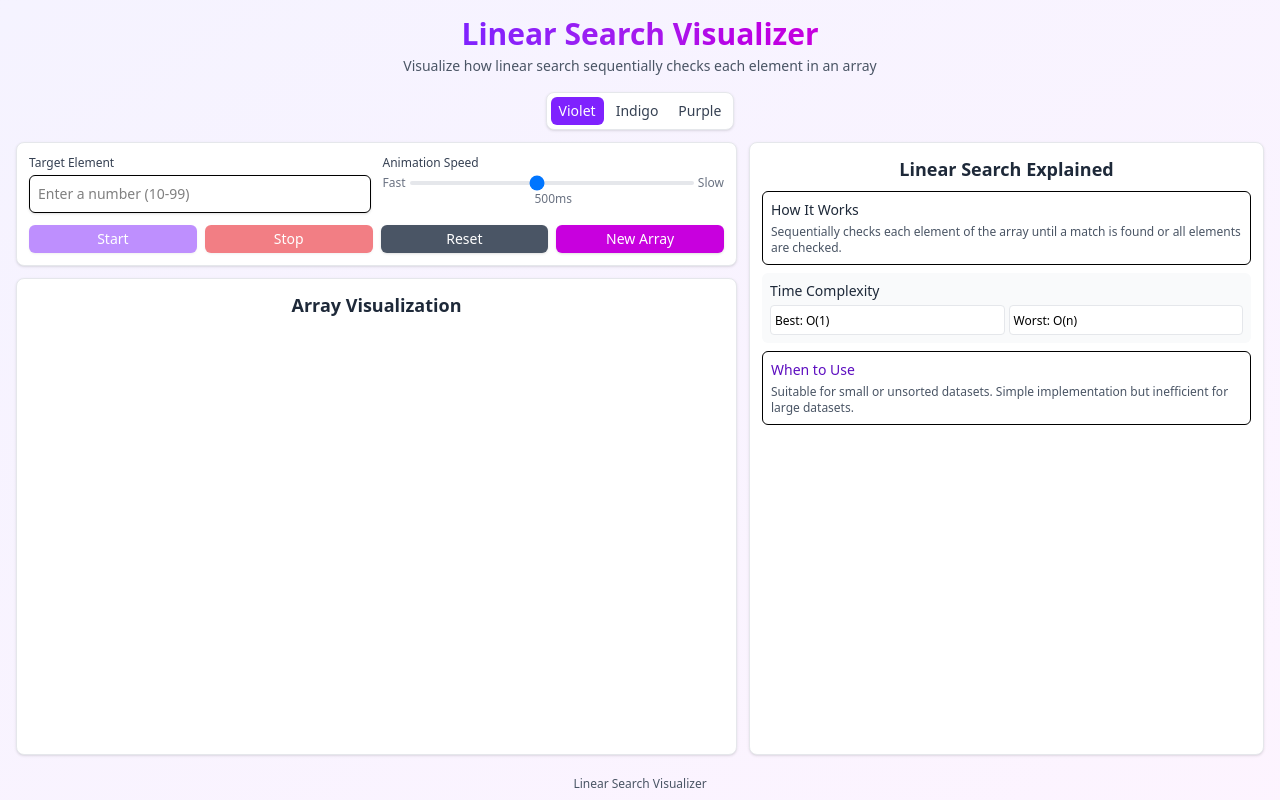
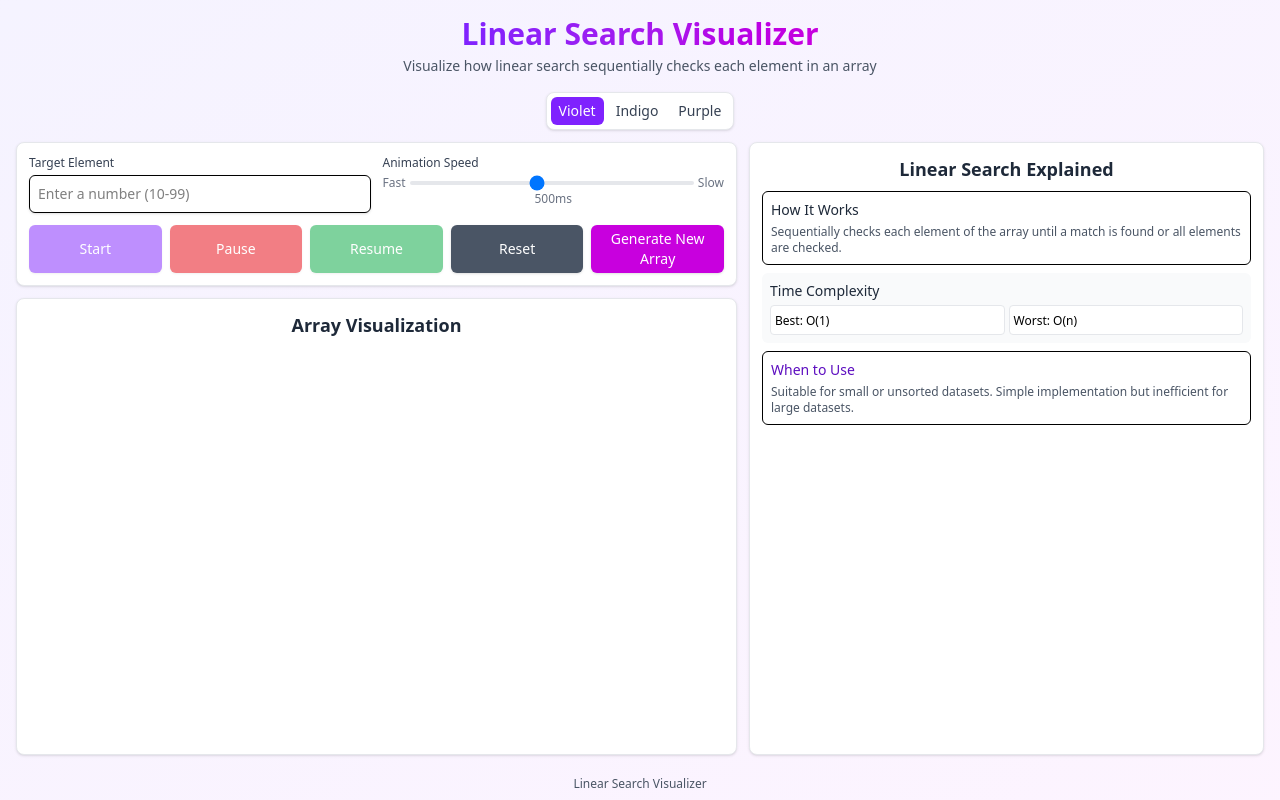
Before and after one commit to NikhilPatil2727/DSAVisualizer, a React (Vite) app: page / in a window 1280 px wide. Built offline with nearby package versions, Linux system fonts and the light colour scheme.

Commit message:
Final code of LinearSearch

```diff
--- a/src/components/LinearSearchVisualizer.jsx
+++ b/src/components/LinearSearchVisualizer.jsx
@@ -76,52 +76,66 @@ const LinearSearchVisualizer = () => {
     }
   }, [steps]);
 
-  const startSearch = async () => {
+  // Recursive search function that can be paused/resumed
+  const searchFrom = async (index) => {
+    if (index >= array.length) {
+      setResult('Element not found');
+      setIsSearching(false);
+      return;
+    }
+    if (cancelFlag.current) return;
+
+    setCurrentIndex(index);
+    setSearchHistory(prev => [...prev, index]);
+    const stepInfo = {
+      index,
+      value: array[index],
+      status: array[index] === parseInt(target) ? 'found' : 'checked'
+    };
+    setSteps(prev => [...prev, stepInfo]);
+
+    await new Promise(resolve => setTimeout(resolve, speed));
+    if (cancelFlag.current) return;
+
+    if (array[index] === parseInt(target)) {
+      setIsFound(true);
+      setResult(`Element found at position ${index + 1}`);
+      setIsSearching(false);
+      return;
+    } else {
+      searchFrom(index + 1);
+    }
+  };
+
+  // Start search from the beginning
+  const startSearch = () => {
     if (!target || target < 10 || target > 99) {
       setResult('Please enter a valid target between 10 and 99.');
       return;
     }
-
     resetSearch();
     setIsSearching(true);
     cancelFlag.current = false;
-    let found = false;
-
-    for (let i = 0; i < array.length; i++) {
-      if (cancelFlag.current) break;
-
-      setCurrentIndex(i);
-      setSearchHistory(prev => [...prev, i]);
-      const stepInfo = {
-        index: i,
-        value: array[i],
-        status: array[i] === parseInt(target) ? 'found' : 'checked'
-      };
-      setSteps(prev => [...prev, stepInfo]);
-
-      await new Promise(resolve => setTimeout(resolve, speed));
-
-      if (array[i] === parseInt(target)) {
-        setIsFound(true);
-        setResult(`Element found at position ${i + 1}`);
-        found = true;
-        break;
-      }
-    }
-
-    if (!found && !cancelFlag.current) {
-      setResult('Element not found');
-    }
-    setIsSearching(false);
-    cancelFlag.current = false;
+    searchFrom(0);
   };
 
-  const stopSearch = () => {
+  // Pause the ongoing search
+  const pauseSearch = () => {
     if (isSearching) {
       cancelFlag.current = true;
       setIsSearching(false);
       setIsPaused(true);
       setResult('Search paused');
+    }
+  };
+
+  // Resume search from the last checked index
+  const resumeSearch = () => {
+    if (isPaused) {
+      cancelFlag.current = false;
+      setIsSearching(true);
+      setIsPaused(false);
+      searchFrom(currentIndex + 1);
     }
   };
 
@@ -187,7 +201,7 @@ const LinearSearchVisualizer = () => {
                       value={target}
                       onChange={(e) => setTarget(e.target.value)}
                       className="w-full p-2 border rounded-md focus:outline-none focus:ring-1 text-sm shadow-sm transition-all"
-                      disabled={isSearching}
+                      disabled={isSearching || isPaused}
                       min="10"
                       max="99"
                       placeholder="Enter a number (10-99)"
@@ -206,6 +220,7 @@ const LinearSearchVisualizer = () => {
                         max="1000"
                         value={speed}
                         onChange={(e) => setSpeed(Number(e.target.value))}
+                        disabled={isSearching || isPaused}
                         className="flex-grow h-1 bg-gray-200 rounded-md appearance-none cursor-pointer"
                       />
                       <span className="ml-1 text-xs text-gray-500">Slow</span>
@@ -214,20 +229,27 @@ const LinearSearchVisualizer = () => {
                   </div>
                 </div>
 
-                <div className="grid grid-cols-4 gap-2 mt-3">
+                <div className="grid grid-cols-5 gap-2 mt-3">
                   <button
                     onClick={startSearch}
-                    disabled={isSearching || target === ''}
+                    disabled={isSearching || isPaused || target === ''}
                     className={`px-2 py-1 text-sm ${themeColors[theme].secondary} text-white font-medium rounded-md disabled:opacity-50 transition-all shadow-sm`}
                   >
                     Start
                   </button>
                   <button
-                    onClick={stopSearch}
+                    onClick={pauseSearch}
                     disabled={!isSearching}
                     className="px-2 py-1 text-sm bg-red-600 hover:bg-red-700 text-white font-medium rounded-md disabled:opacity-50 transition-all shadow-sm"
                   >
-                    Stop
+                    Pause
+                  </button>
+                  <button
+                    onClick={resumeSearch}
+                    disabled={!isPaused}
+                    className="px-2 py-1 text-sm bg-green-600 hover:bg-green-700 text-white font-medium rounded-md disabled:opacity-50 transition-all shadow-sm"
+                  >
+                    Resume
                   </button>
                   <button
                     onClick={resetSearch}
@@ -238,10 +260,10 @@ const LinearSearchVisualizer = () => {
                   </button>
                   <button
                     onClick={generateNewArray}
-                    disabled={isSearching}
+                    disabled={isSearching || isPaused}
                     className={`px-2 py-1 text-sm ${themeColors[theme].accent} text-white font-medium rounded-md disabled:opacity-50 transition-all shadow-sm`}
                   >
-                    New Array
+                    Generate New Array
                   </button>
                 </div>
               </section>
```
